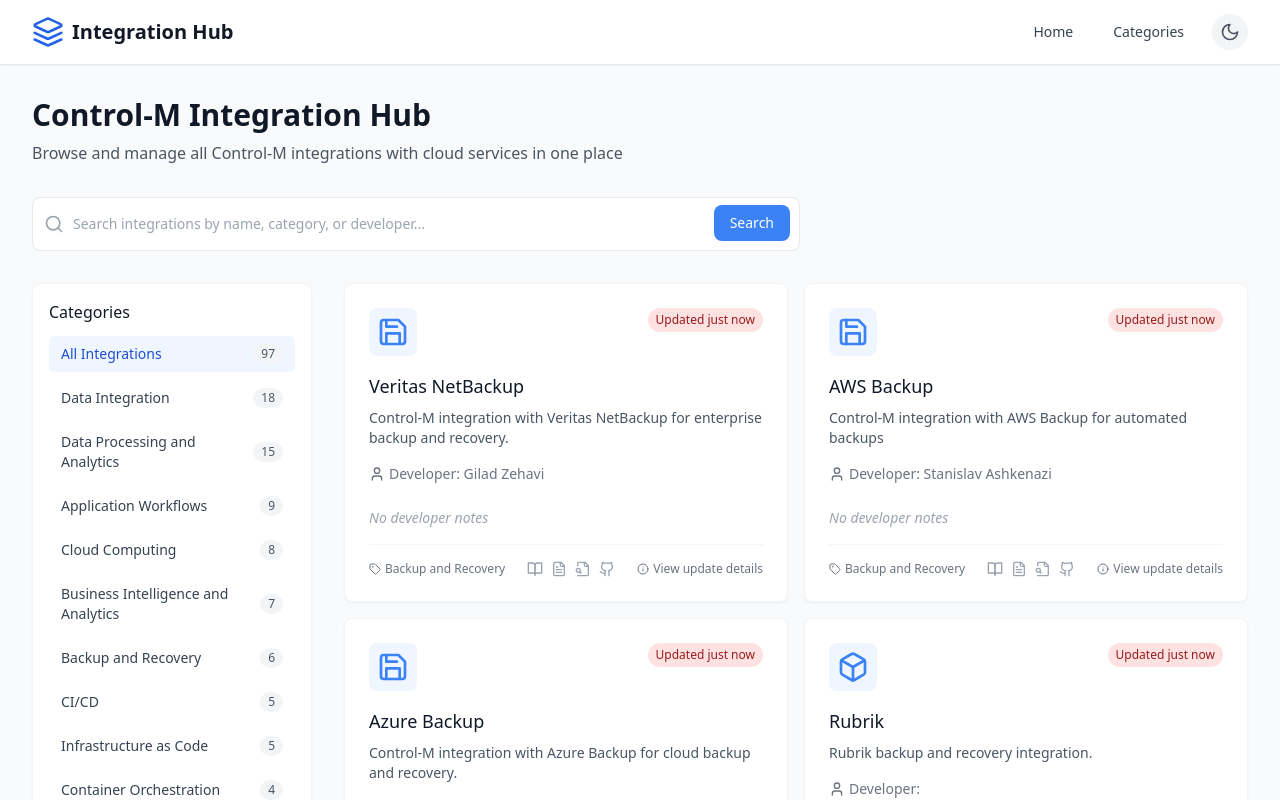
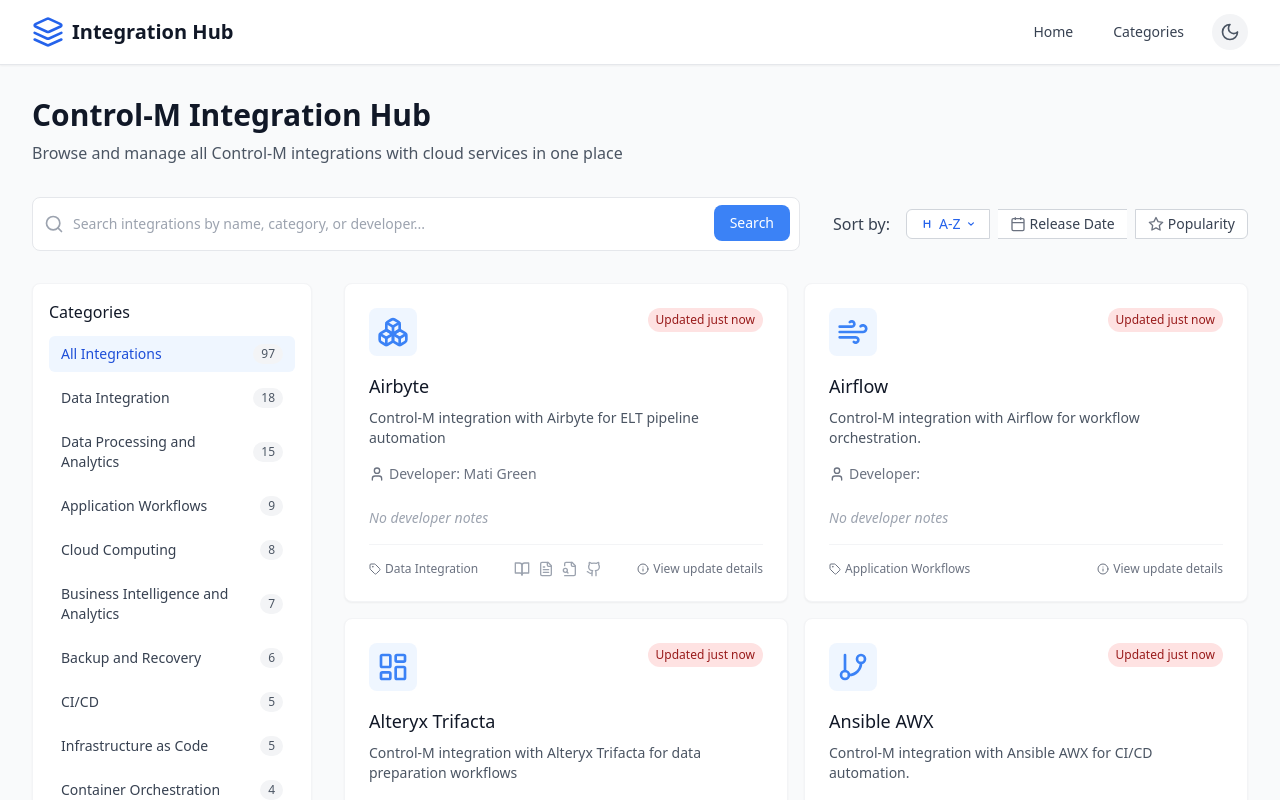
Before and after one commit to asafyace/Integration_Hub, a React (Vite) app: page / in a window 1280 px wide. Shown: the top 800 px of the page. Built offline with nearby package versions, Linux system fonts and the light colour scheme; no server answers.

Commit message:
IF-123 new sort

```diff
--- a/src/data/backup-and-recovery.ts
+++ b/src/data/backup-and-recovery.ts
@@ -8,7 +8,8 @@
     documentationUrl: "https://www.veritas.com/support/en_US/article.100038989",
     controlmDocUrl: "https://docs.bmc.com/docs/controlm/integrating-with-veritas-netbackup-123456789.html",
     githubUrl: "https://github.com/bmc-compuware/controlm-veritas-netbackup-integration",
-    lastUpdated: "",
+    lastUpdated: "2025-03-01",
+    popularity: 3,
     description: "Control-M integration with Veritas NetBackup for enterprise backup and recovery.",
     logoKey: "Save",
     updateInfo: "", // Dynamically updated from backend
@@ -20,7 +21,8 @@
     name: "AWS Backup",
     category: IntegrationCategory.BACKUP_AND_RECOVERY,
     documentationUrl: "https://docs.aws.amazon.com/aws-backup/latest/devguide/doc-history.html",
-    lastUpdated: "",
+    lastUpdated: "2025-06-01",
+    popularity: 2,
     description: "Control-M integration with AWS Backup for automated backups",
     logoKey: "Save",
     updateInfo: "",
@@ -35,7 +37,8 @@
     name: "Azure Backup",
     category: IntegrationCategory.BACKUP_AND_RECOVERY,
     documentationUrl: "https://learn.microsoft.com/en-us/azure/backup/whats-new",
-    lastUpdated: "",
+    lastUpdated: "2025-05-01",
+    popularity: 3,
     description: "Control-M integration with Azure Backup for cloud backup and recovery.",
     logoKey: "Save",
     updateInfo: "", // Dynamically updated from backend
@@ -49,7 +52,8 @@
     name: "Rubrik",
     category: IntegrationCategory.BACKUP_AND_RECOVERY,
     documentationUrl: "",
-    lastUpdated: "",
+    lastUpdated: "2025-05-01",
+    popularity: 4,
     description: "Rubrik backup and recovery integration.",
     developer: "",
   },
--- a/src/data/data-integration.ts
+++ b/src/data/data-integration.ts
@@ -7,7 +7,8 @@
     name: "Informatica CS",
     category: IntegrationCategory.DATA_INTEGRATION,
     documentationUrl: "",
-    lastUpdated: "",
+    lastUpdated: "2025-03-01",
+    popularity: 3,
     description: "Control-M integration with Informatica Cloud Services for data integration.",
     logoKey: "Cloud",
     updateInfo: "",
@@ -19,7 +20,8 @@
     name: "Talend Data Management",
     category: IntegrationCategory.DATA_INTEGRATION,
     documentationUrl: "",
-    lastUpdated: "",
+    lastUpdated: "2025-02-01",
+    popularity: 3,
     description: "Control-M integration with Talend Data Management for ETL and data workflows.",
     logoKey: "GitMerge",
     updateInfo: "",
--- a/src/data/database-management.ts
+++ b/src/data/database-management.ts
@@ -6,7 +6,8 @@
     name: "AWS Database Migration Service",
     category: IntegrationCategory.DATABASE_MANAGEMENT,
     documentationUrl: "https://docs.aws.amazon.com/dms/latest/userguide/Welcome.html",
-    lastUpdated: "",
+    lastUpdated: "2025-06-01",
+    popularity: 4,
     description: "Control-M integration with AWS Database Migration Service for seamless database migration.",
     logoKey: "Cloud",
     updateInfo: "", // Dynamically updated from backend
--- a/src/data/enterprise-resource-planning.ts
+++ b/src/data/enterprise-resource-planning.ts
@@ -4,7 +4,8 @@
     id: "sap-btp-scheduler",
     name: "SAP BTP Scheduler",
     category: IntegrationCategory.ENTERPRISE_RESOURCE_PLANNING,
-    lastUpdated: "2025-07-22",
+    lastUpdated: "2025-05-01",
+    popularity: 2,
     description: "Control-M for SAP BTP Scheduler enables you to trigger SAP Job Scheduler processes directly from Control-M, manage credentials securely, connect to any SAP BTP Scheduler endpoint, and integrate SAP BTP Scheduler jobs with other Control-M jobs. It provides advanced scheduling, complex dependencies, resource pools, lock resources, variables, and SLA job attachments, with full monitoring and output management.",
     developer: "Tomer Berman",
     documentationUrl: "https://www.sap.com/products/technology-platform/job-scheduling-service.html",
--- a/src/data/messaging-and-communication.ts
+++ b/src/data/messaging-and-communication.ts
@@ -6,7 +6,8 @@
     name: 'Communication Suite',
     category: IntegrationCategory.MESSAGING_AND_COMMUNICATION,
     documentationUrl: '',
-    lastUpdated: '',
+    lastUpdated: '2025-05-01',
+    popularity: 5,
     description: 'Communication Suite provides unified messaging and collaboration tools for enterprises.',
     developer: '',
   },
--- a/src/pages/HomePage.tsx
+++ b/src/pages/HomePage.tsx
@@ -51,6 +51,7 @@
     location.state?.selectedCategory || null
   );
   const [categoryStats, setCategoryStats] = useState<CategoryCount[]>([]);
+  const [sortType, setSortType] = useState<'abc' | 'release' | 'popularity'>('abc');
 
   useEffect(() => {
     setCategoryStats(getCategoryCount());
@@ -58,19 +59,25 @@
 
   useEffect(() => {
     let filtered = integrations;
-
     // Apply search filter
     if (searchQuery) {
       filtered = searchIntegrations(searchQuery);
     }
-
     // Apply category filter
     if (selectedCategory) {
       filtered = filtered.filter(item => item.category === selectedCategory);
     }
-
-    setDisplayedIntegrations(filtered);
-  }, [searchQuery, selectedCategory]);
+    // Sort
+    let sorted = [...filtered];
+    if (sortType === 'abc') {
+      sorted.sort((a, b) => a.name.localeCompare(b.name));
+    } else if (sortType === 'release') {
+      sorted.sort((a, b) => (b.lastUpdated || '').localeCompare(a.lastUpdated || ''));
+    } else if (sortType === 'popularity') {
+      sorted.sort((a, b) => (b.popularity || 0) - (a.popularity || 0));
+    }
+    setDisplayedIntegrations(sorted);
+  }, [searchQuery, selectedCategory, sortType]);
 
   useEffect(() => {
     const awsEndpoints: Record<string, string> = {
@@ -173,8 +180,47 @@
         subtitle="Browse and manage all Control-M integrations with cloud services in one place"
       />
 
-      <div className="mb-8">
+      <div className="mb-8 flex flex-col md:flex-row md:items-center md:justify-between gap-4">
         <SearchBar onSearch={handleSearch} placeholder="Search integrations by name, category, or developer..." />
+        <div className="flex items-center gap-2">
+          <span className="mr-2 font-medium text-gray-700 dark:text-gray-200">Sort by:</span>
+          <button
+            type="button"
+            className={`flex items-center px-3 py-1 rounded-l-md border border-gray-300 dark:border-gray-700 bg-white dark:bg-gray-800 text-sm font-medium transition-colors duration-150 ${sortType === 'abc' ? 'text-blue-600 dark:text-blue-400 bg-blue-100 dark:bg-blue-900 border-blue-600 dark:border-blue-400' : 'hover:bg-gray-100 dark:hover:bg-gray-700 text-gray-700 dark:text-gray-200'}`}
+            onClick={() => setSortType('abc')}
+            aria-label="Sort A-Z"
+          >
+            <svg className={`w-4 h-4 mr-1 ${sortType === 'abc' ? 'text-blue-600 dark:text-blue-400' : 'text-gray-500 dark:text-gray-300'}`} fill="none" stroke="currentColor" strokeWidth="2" viewBox="0 0 24 24"><path strokeLinecap="round" strokeLinejoin="round" d="M16 17v-6m0 0V7m0 4h-8m8 0H8m0 0v6m0-6V7" /></svg>
+            <span className="hidden sm:inline">A-Z</span>
+            {sortType === 'abc' && (
+              <svg className="w-3 h-3 ml-1 text-blue-600 dark:text-blue-400" fill="none" stroke="currentColor" strokeWidth="2" viewBox="0 0 20 20"><path strokeLinecap="round" strokeLinejoin="round" d="M6 8l4 4 4-4" /></svg>
+            )}
+          </button>
+          <button
+            type="button"
+            className={`flex items-center px-3 py-1 border-t border-b border-gray-300 dark:border-gray-700 bg-white dark:bg-gray-800 text-sm font-medium transition-colors duration-150 ${sortType === 'release' ? 'text-blue-600 dark:text-blue-400 bg-blue-100 dark:bg-blue-900 border-blue-600 dark:border-blue-400' : 'hover:bg-gray-100 dark:hover:bg-gray-700 text-gray-700 dark:text-gray-200'}`}
+            onClick={() => setSortType('release')}
+            aria-label="Sort by Release Date"
+          >
+            <svg className={`w-4 h-4 mr-1 ${sortType === 'release' ? 'text-blue-600 dark:text-blue-400' : 'text-gray-500 dark:text-gray-300'}`} fill="none" stroke="currentColor" strokeWidth="2" viewBox="0 0 24 24"><rect x="3" y="4" width="18" height="18" rx="2"/><path d="M16 2v4M8 2v4M3 10h18"/></svg>
+            <span className="hidden sm:inline">Release Date</span>
+            {sortType === 'release' && (
+              <svg className="w-3 h-3 ml-1 text-blue-600 dark:text-blue-400" fill="none" stroke="currentColor" strokeWidth="2" viewBox="0 0 20 20"><path strokeLinecap="round" strokeLinejoin="round" d="M6 8l4 4 4-4" /></svg>
+            )}
+          </button>
+          <button
+            type="button"
+            className={`flex items-center px-3 py-1 rounded-r-md border border-gray-300 dark:border-gray-700 bg-white dark:bg-gray-800 text-sm font-medium transition-colors duration-150 ${sortType === 'popularity' ? 'text-blue-600 dark:text-blue-400 bg-blue-100 dark:bg-blue-900 border-blue-600 dark:border-blue-400' : 'hover:bg-gray-100 dark:hover:bg-gray-700 text-gray-700 dark:text-gray-200'}`}
+            onClick={() => setSortType('popularity')}
+            aria-label="Sort by Popularity"
+          >
+            <svg className={`w-4 h-4 mr-1 ${sortType === 'popularity' ? 'text-blue-600 dark:text-blue-400' : 'text-gray-500 dark:text-gray-300'}`} fill="none" stroke="currentColor" strokeWidth="2" viewBox="0 0 24 24"><path strokeLinecap="round" strokeLinejoin="round" d="M12 17.75l-6.172 3.245 1.179-6.873L2 9.505l6.908-1.004L12 2.25l3.092 6.251L22 9.505l-5.007 4.617 1.179 6.873z"/></svg>
+            <span className="hidden sm:inline">Popularity</span>
+            {sortType === 'popularity' && (
+              <svg className="w-3 h-3 ml-1 text-blue-600 dark:text-blue-400" fill="none" stroke="currentColor" strokeWidth="2" viewBox="0 0 20 20"><path strokeLinecap="round" strokeLinejoin="round" d="M6 8l4 4 4-4" /></svg>
+            )}
+          </button>
+        </div>
       </div>
 
       <div className="grid grid-cols-1 lg:grid-cols-4 gap-8">
--- a/src/types/index.ts
+++ b/src/types/index.ts
@@ -12,6 +12,7 @@
   githubUrl?: string; // GitHub repository URL
   controlmDocUrl?: string; // Control-M documentation URL
   apiDocumentationUrl?: string; // API documentation URL (added)
+  popularity?: number; // Popularity score for sorting (e.g., views or usage count)
 }
 
 export enum IntegrationCategory {
```
